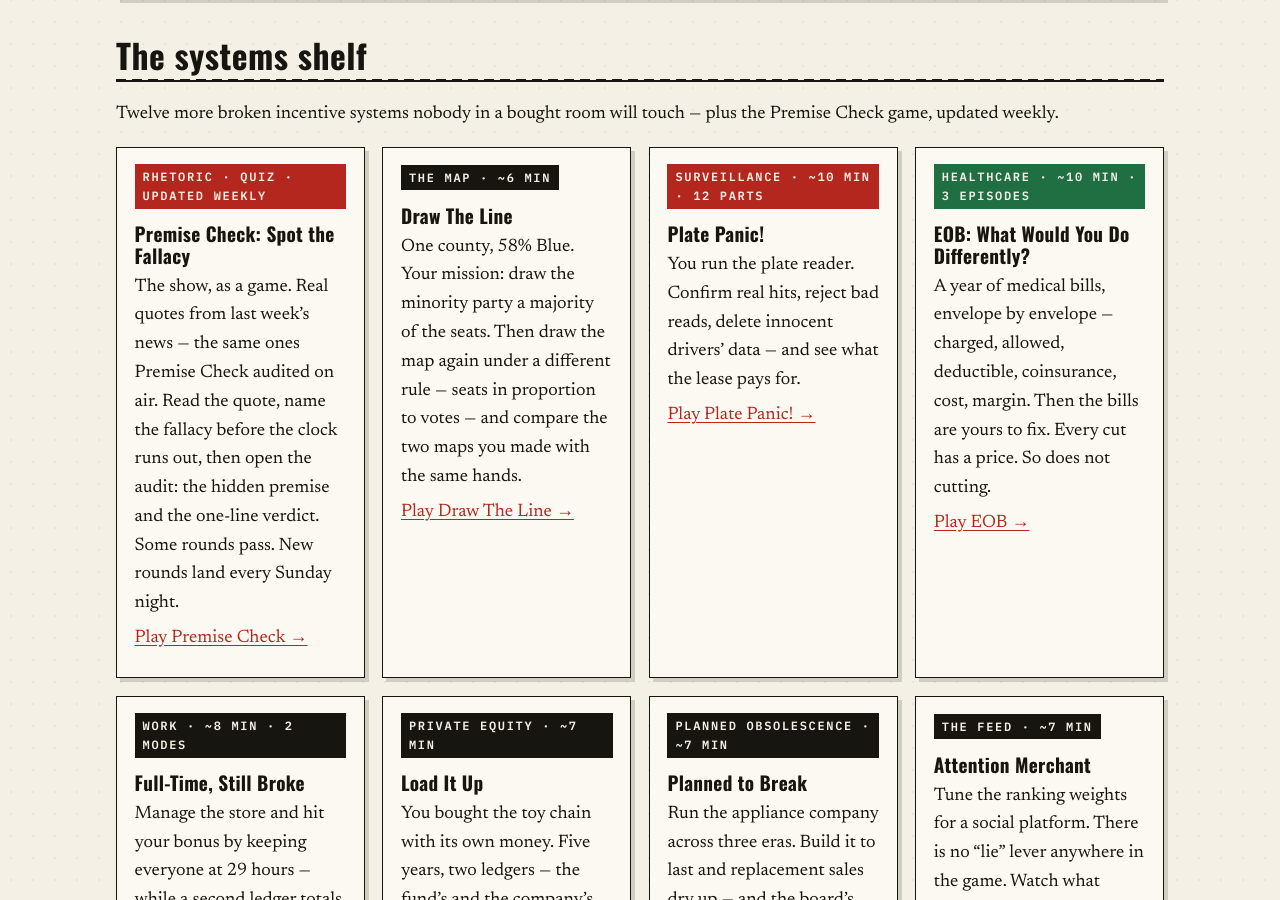
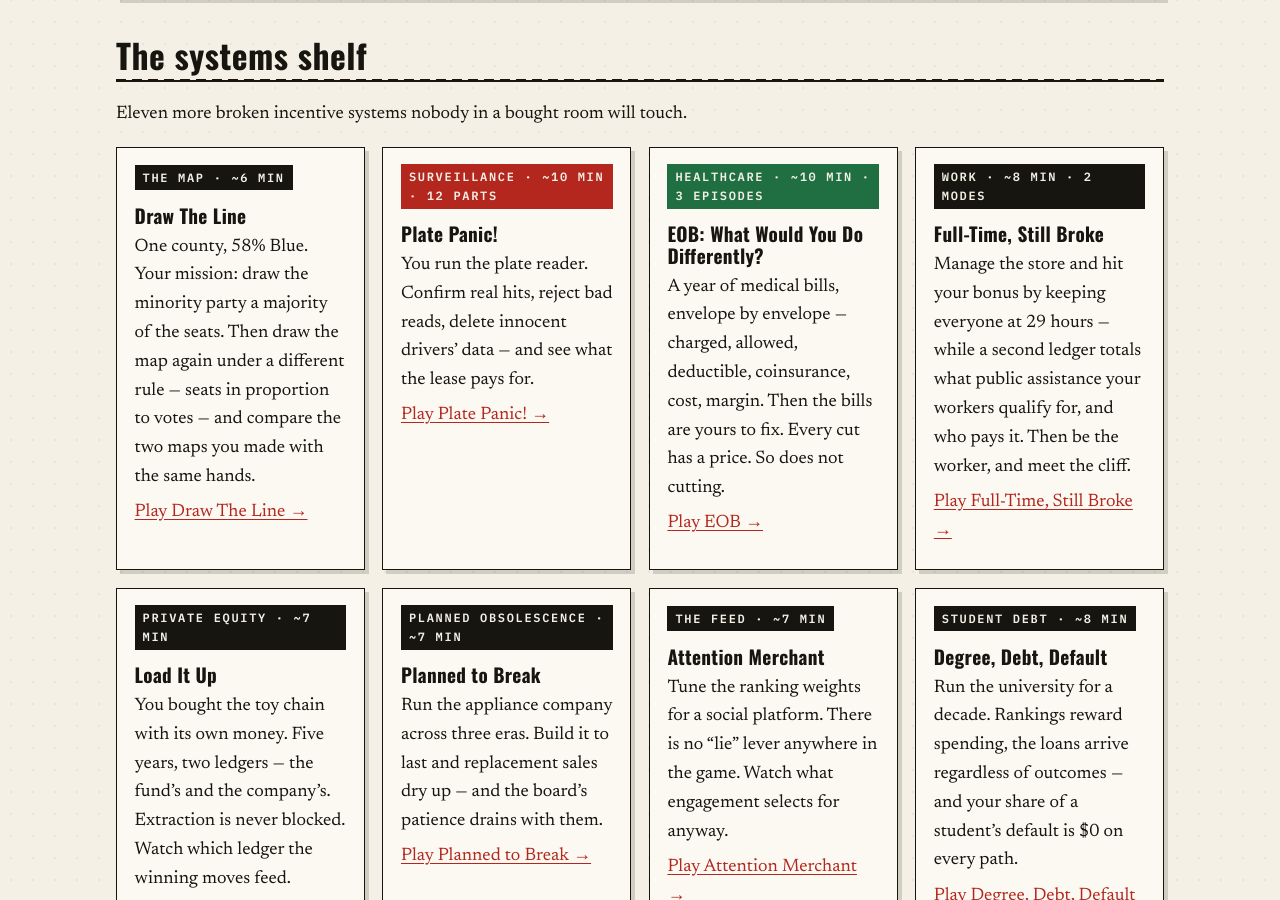
Before and after one commit to HiramMcknoxt/stoic-opposition, a plain HTML site: page games.html in a window 1280 px wide. Shown: the part 847-1747 px from the top of the page. Drawn offline with nearby package versions, Linux system fonts and the light colour scheme.

Commit message:
Games tab: Premise Check game is standalone, not part of Systems You Can Play — remove card, restore eleven-more line

```diff
--- a/games.html
+++ b/games.html
@@ -66,18 +66,8 @@
 
 <section aria-label="The systems shelf">
   <h2 class="rule-heading">The systems shelf</h2>
-  <p>Twelve more broken incentive systems nobody in a bought room will touch — plus the Premise Check game, updated weekly.</p>
+  <p>Eleven more broken incentive systems nobody in a bought room will touch.</p>
   <div class="grid">
-    <article class="card">
-      <span class="exhibit red">Rhetoric &middot; Quiz &middot; Updated weekly</span>
-      <h3>Premise Check: Spot the Fallacy</h3>
-      <p>The show, as a game. Real quotes from last week&rsquo;s news &mdash;
-      the same ones Premise Check audited on air. Read the quote, name the
-      fallacy before the clock runs out, then open the audit: the hidden
-      premise and the one-line verdict. Some rounds pass. New rounds land
-      every Sunday night.</p>
-      <p><a href="premise-check/">Play Premise Check &rarr;</a></p>
-    </article>
     <article class="card">
       <span class="exhibit">The map &middot; ~6 min</span>
       <h3>Draw The Line</h3>
```
